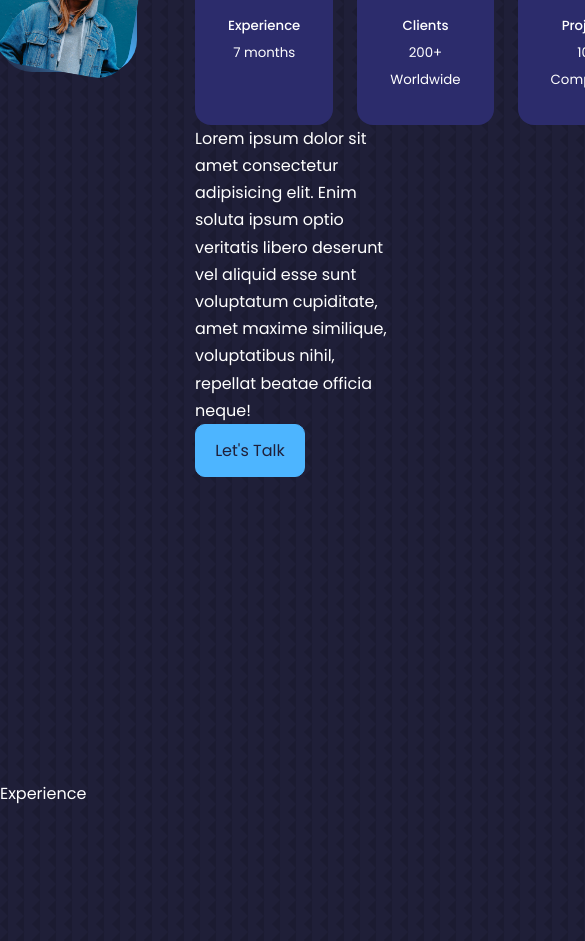
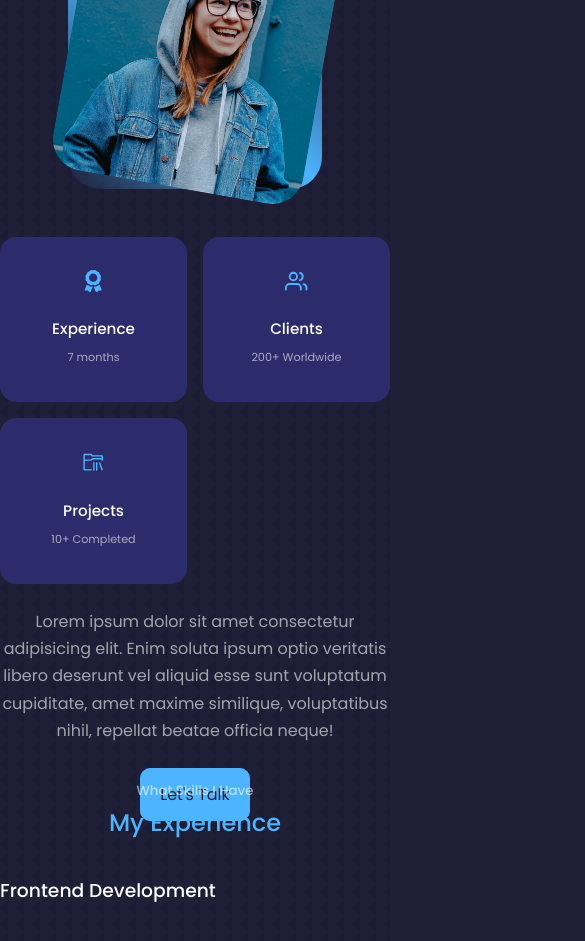
Before and after one commit to ntelio96/my-portfolio, a React (Create React App) app: page / in a window 390 px wide. Shown: the part 1100-2041 px from the top of the page, 585 px wide, since content can reach past the window. Built offline with nearby package versions, Linux system fonts and the light colour scheme.

Commit message:
About me section complete

```diff
--- a/src/Components/About/about.css
+++ b/src/Components/About/about.css
@@ -49,3 +49,59 @@
     font-size: 1.4rem;
     margin-bottom: 1rem;
 }
+
+.about__card h5 {
+    font-size: 0.95rem;
+}
+
+.about__card small {
+    font-size: 0.7rem;
+    color: var(--color-light);
+}
+
+.about__card small {
+    font-size: 0.7rem;
+    color: var(--color-light);
+}
+
+.about__content p {
+    margin: 2rem 0 2.6rem;
+    color: var(--color-light);
+}
+
+/* ------------MEDIA QUERIES (MEDIUM DEVICES)---------------- */
+@media screen and (max-width: 1024px){
+  .about__container {
+    grid-template-columns: 1fr;
+    gap: 0;
+  }
+  .about__me {
+    width: 50%;
+    margin: 2rem auto 4rem;
+  }
+
+  .about__content p {
+    margin: 1rem 0 1.5rem;
+  }
+ }
+
+ /* ------------MEDIA QUERIES (small DEVICES)---------------- */
+ @media screen and (max-width: 600px){
+    .about__me {
+        width: 65%;
+        margin: 0 auto 3rem;
+      }
+
+    .about__cards {
+        grid-template-columns: 1fr 1fr;
+        gap: 1rem;
+    }
+
+    .about__content{
+        text-align: center;
+    }
+
+    .about__content p {
+        margin: 1.5rem 0;
+    }
+ }
--- a/src/Components/Experience/Experience.jsx
+++ b/src/Components/Experience/Experience.jsx
@@ -3,7 +3,22 @@
 
 function Experience() {
   return (
-    <section id='experience'> Experience</section>
+    <section id='experience'>
+      <h5>What Skills I Have</h5>
+      <h2>My Experience</h2>
+
+      <div className="container experience__container">
+        <div className='experience__frontend'>
+          <h3>Frontend Development</h3>
+          <div className="experience__content">
+
+          </div>
+        </div>
+        <div className='experience__backend'>
+
+        </div>
+      </div>
+    </section>
   )
 }
 
```
